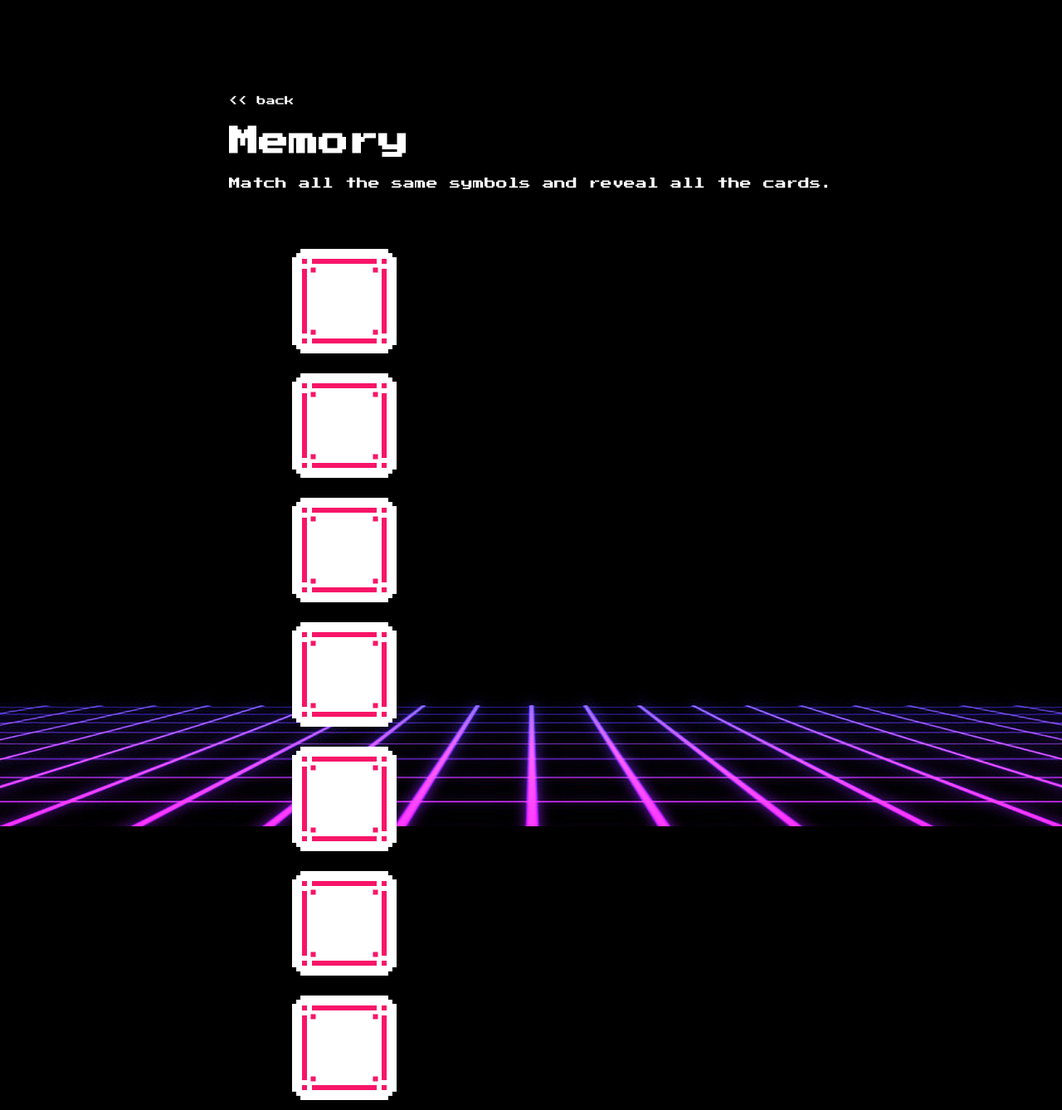
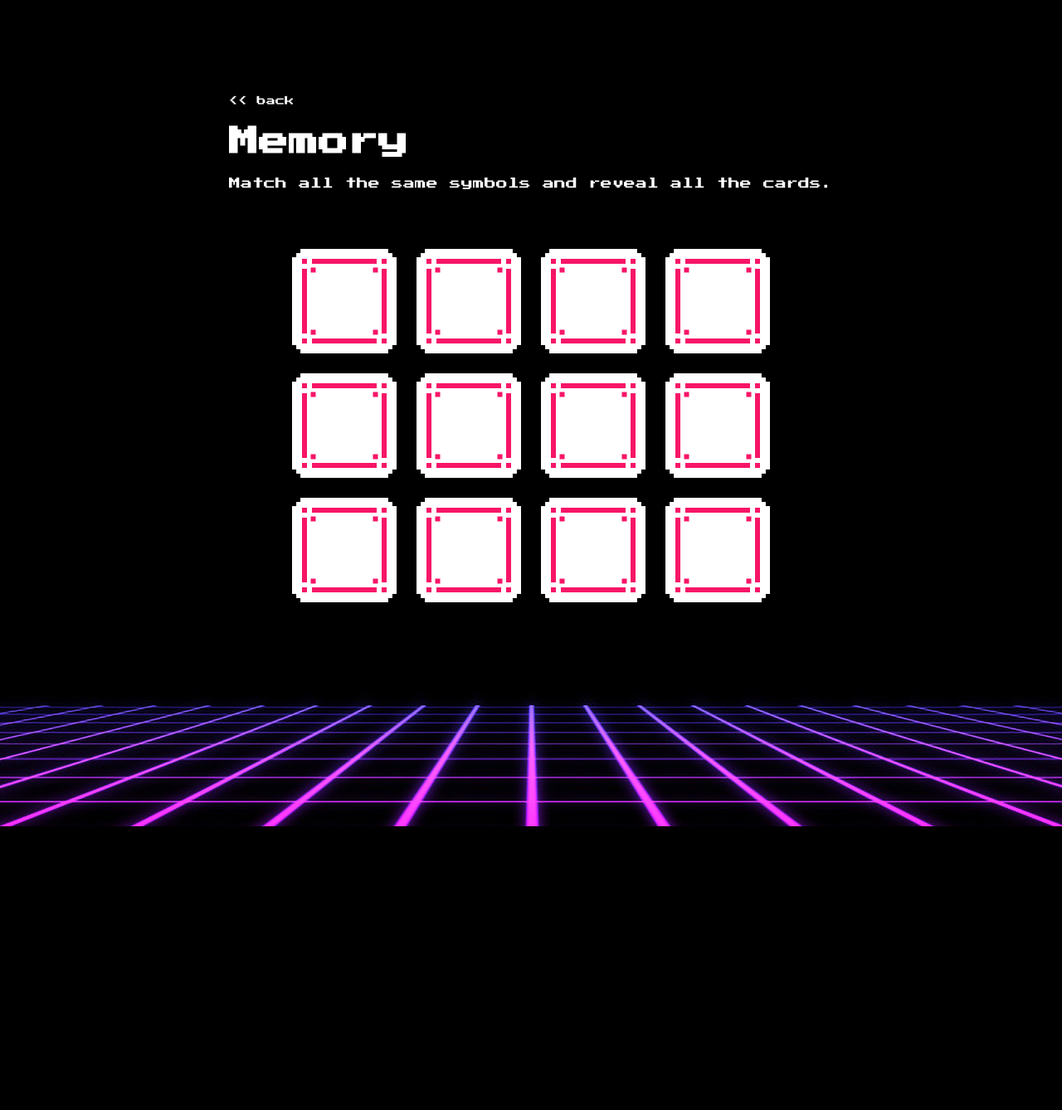
Before and after one commit to matteotagliatti/arcade-games, a Jekyll site: the page built from memory/index.html, in a window 1280 px wide. Shown: the whole page at 83% size. Built offline with Jekyll 4.4.1, drawn with Linux system fonts in a browser that asks for light colours; after the commit the page ends 996 px from its top, so only the background shows below that.

Commit message:
memory style and first line of script

```diff
--- a/common/style.css
+++ b/common/style.css
@@ -25,7 +25,7 @@ body {
   background-repeat: no-repeat;
   background-position-y: bottom;
   background-color: black;
-  font-family: "Press Start 2P", cursive;
+  font-family: "Press Start 2P", monospace;
   line-height: 1.4;
   color: white;
   overflow: hidden;
--- a/memory/index.html
+++ b/memory/index.html
@@ -4,12 +4,4 @@ title: Memory
 description: Match all the same symbols and reveal all the cards.
 ---
 
-<div class="memory grid">
-  <div class="card"></div>
-  <div class="card"></div>
-  <div class="card"></div>
-  <div class="card"></div>
-  <div class="card"></div>
-  <div class="card"></div>
-  <div class="card"></div>
-</div>
+<div class="memory grid"></div>
--- a/memory/script.js
+++ b/memory/script.js
@@ -0,0 +1,10 @@
+const grid = document.querySelector(".grid");
+const cards = ["alien", "bug", "duck", "rocket", "spaceship", "ticktac"];
+const deck = [...cards, ...cards];
+
+/* Generate cards */
+for (let i = 0; i < deck.length; i++) {
+  const card = document.createElement("div");
+  card.classList.add("card");
+  grid.appendChild(card);
+}
--- a/memory/style.css
+++ b/memory/style.css
@@ -1,10 +1,13 @@
 :root {
   --card-size: 150px;
+  --mobile-card-size: 100px;
 }
 
 .memory.grid {
   height: calc(var(--card-size) * 3);
   width: calc(var(--card-size) * 4);
+  display: flex;
+  flex-wrap: wrap;
 }
 
 .memory .card {
@@ -15,10 +18,40 @@
   background-size: contain;
 }
 
+.memory .alien {
+  background-image: url("img/alien.png");
+}
+
+.memory .bug {
+  background-image: url("img/bug.png");
+}
+
+.memory .duck {
+  background-image: url("img/duck.png");
+}
+
+.memory .rocket {
+  background-image: url("img/rocket.png");
+}
+
+.memory .spaceship {
+  background-image: url("img/spaceship.png");
+}
+
+.memory .ticktac {
+  background-image: url("img/tiktac.png");
+}
+
 /* Mobile */
 
 @media screen and (max-width: 700px) {
   .memory.grid {
-    width: calc(var(--card-size) * 2);
+    height: calc(var(--mobile-card-size) * 4);
+    width: calc(var(--mobile-card-size) * 3);
+  }
+
+  .memory .card {
+    width: var(--mobile-card-size);
+    height: var(--mobile-card-size);
   }
 }
```
